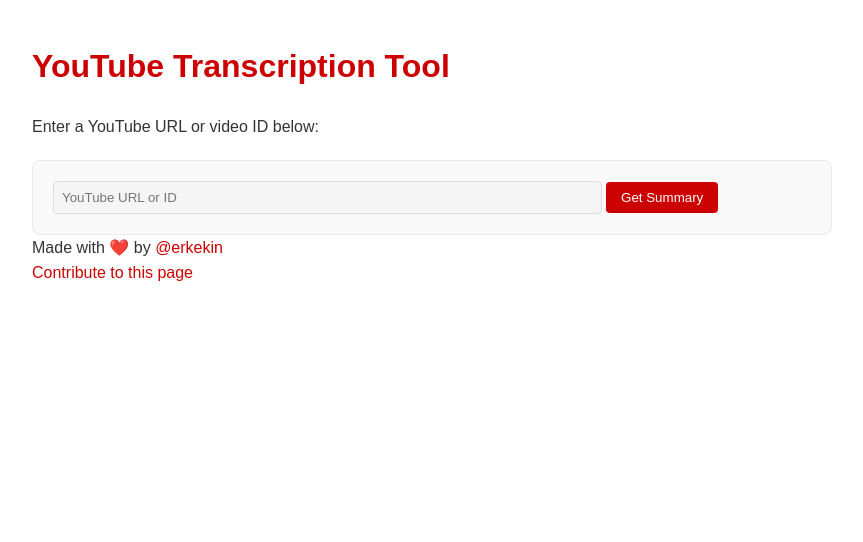
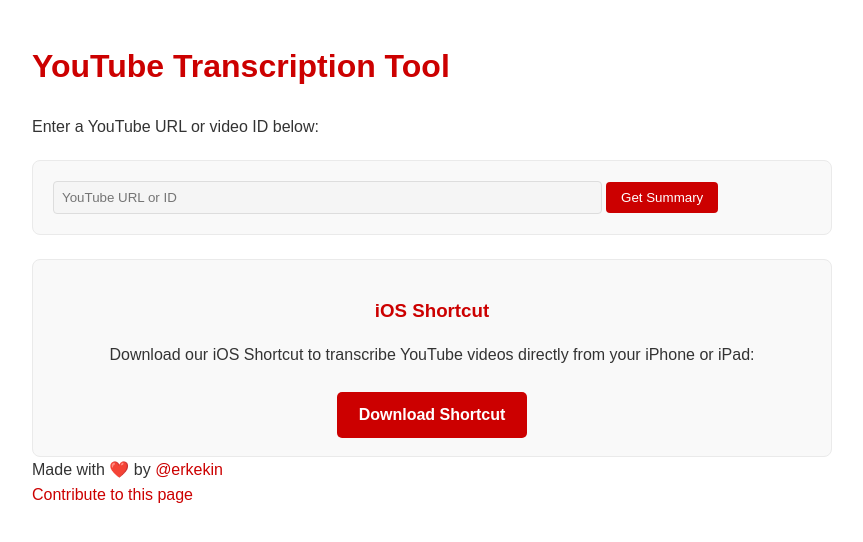
Before and after one commit to erkekin/youtube-video-summarizer, a Flask app: page / in a window 1280 px wide. Shown: the top 542 px of the page, without its empty margins (208-1071 px from the left). Run offline with Flask 3, Linux system fonts and the light colour scheme.

Commit message:
shortcut added

```diff
--- a/templates/index.html
+++ b/templates/index.html
@@ -27,6 +27,11 @@
             </ul>
         </div>
         {% endif %}
+        <div class="shortcut-card" style="margin-top: 24px; background: var(--card-bg); border: 1px solid var(--card-border); padding: 18px; border-radius: 8px; text-align: center;">
+            <h3 style="margin-bottom: 8px;">iOS Shortcut</h3>
+            <p>Download our iOS Shortcut to transcribe YouTube videos directly from your iPhone or iPad:</p>
+            <a href="https://www.icloud.com/shortcuts/f187f05a15d144e0a9a64b07ec100b0f" target="_blank" style="display: inline-block; margin-top: 8px; padding: 10px 22px; background: var(--accent-color); color: #fff; border-radius: 5px; text-decoration: none; font-weight: bold;">Download Shortcut</a>
+        </div>
     </div>
     <footer>
         <div class="footer-left">
```
